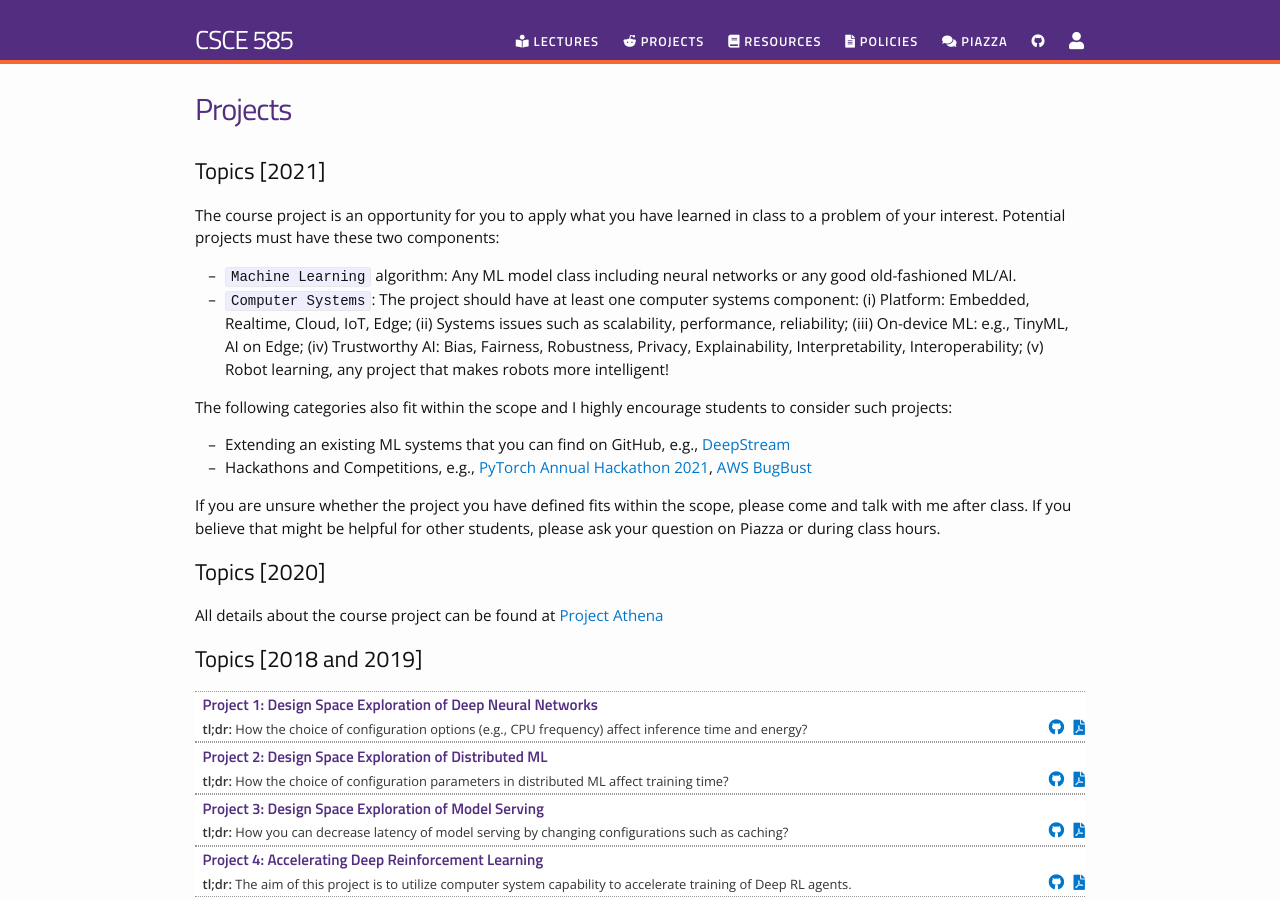
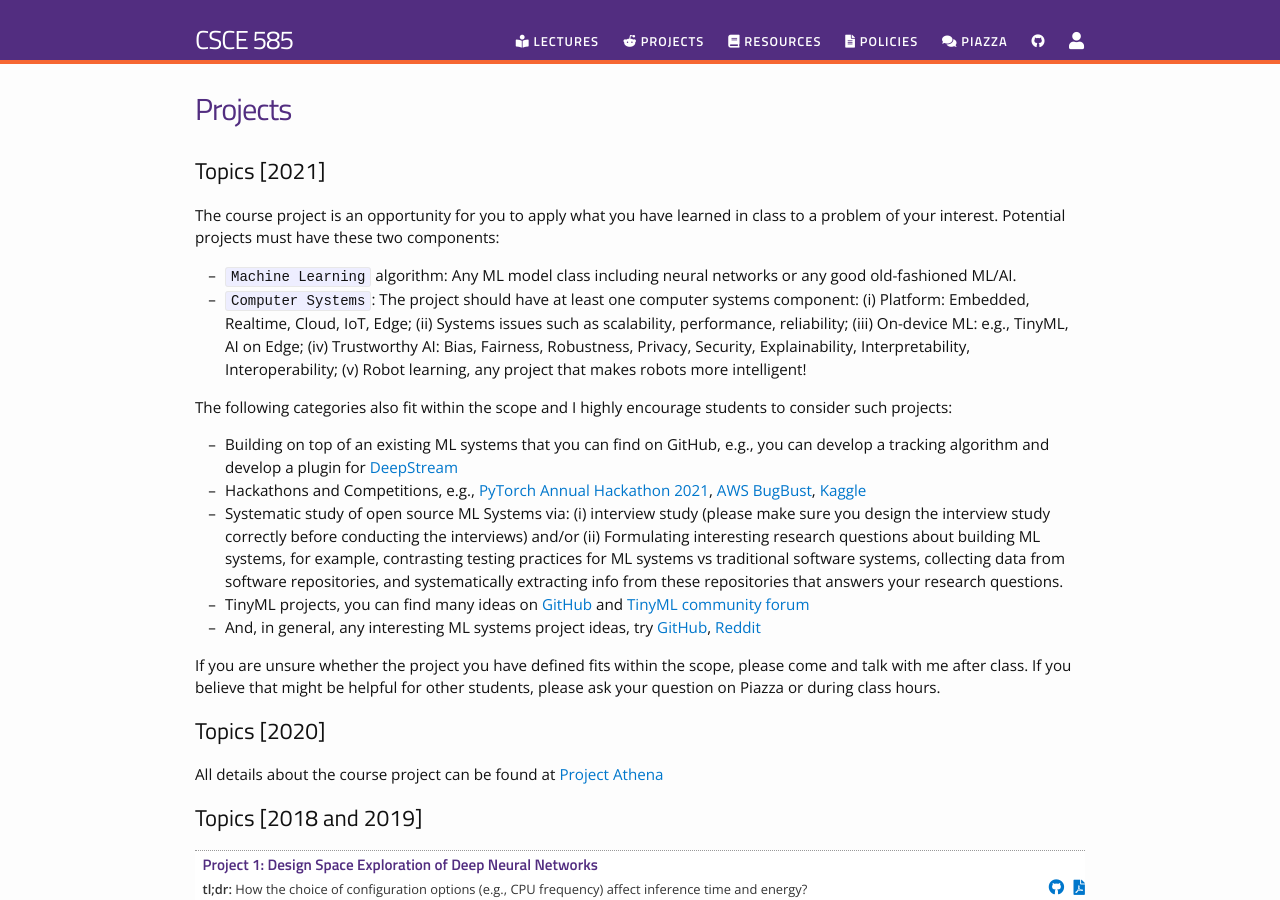
Before and after one commit to pooyanjamshidi/mls, a Jekyll site: the page built from projects.md, in a window 1280 px wide and 900 px high. Built offline with Jekyll 4.4.1, drawn with Linux system fonts in a browser that asks for light colours; nearby versions of some CDN libraries.

Commit message:
adding more project ideas

```diff
--- a/projects.md
+++ b/projects.md
@@ -8,11 +8,14 @@ permalink: /projects/
 
 The course project is an opportunity for you to apply what you have learned in class to a problem of your interest. Potential projects must have these two components:
 - `Machine Learning` algorithm: Any ML model class including neural networks or any good old-fashioned ML/AI.
-- `Computer Systems`: The project should have at least one computer systems component: (i) Platform: Embedded, Realtime, Cloud, IoT, Edge; (ii) Systems issues such as scalability, performance, reliability; (iii) On-device ML: e.g., TinyML, AI on Edge; (iv) Trustworthy AI: Bias, Fairness, Robustness, Privacy, Explainability, Interpretability, Interoperability; (v) Robot learning, any project that makes robots more intelligent!
+- `Computer Systems`: The project should have at least one computer systems component: (i) Platform: Embedded, Realtime, Cloud, IoT, Edge; (ii) Systems issues such as scalability, performance, reliability; (iii) On-device ML: e.g., TinyML, AI on Edge; (iv) Trustworthy AI: Bias, Fairness, Robustness, Privacy, Security, Explainability, Interpretability, Interoperability; (v) Robot learning, any project that makes robots more intelligent!
 
 The following categories also fit within the scope and I highly encourage students to consider such projects:
-* Extending an existing ML systems that you can find on GitHub, e.g., [DeepStream](https://developer.nvidia.com/deepstream-sdk)
-* Hackathons and Competitions, e.g., [PyTorch Annual Hackathon 2021](https://pytorch2021.devpost.com/), [AWS BugBust](https://aws.amazon.com/bugbust/)
+* Building on top of an existing ML systems that you can find on GitHub, e.g., you can develop a tracking algorithm and develop a plugin for [DeepStream](https://developer.nvidia.com/deepstream-sdk)
+* Hackathons and Competitions, e.g., [PyTorch Annual Hackathon 2021](https://pytorch2021.devpost.com/), [AWS BugBust](https://aws.amazon.com/bugbust/), [Kaggle](https://www.kaggle.com/competitions)
+* Systematic study of open source ML Systems via: (i) interview study (please make sure you design the interview study correctly before conducting the interviews) and/or (ii) Formulating interesting research questions about building ML systems, for example, contrasting testing practices for ML systems vs traditional software systems, collecting data from software repositories, and systematically extracting info from these repositories that answers your research questions.
+* TinyML projects, you can find many ideas on [GitHub](https://github.com/gigwegbe/tinyml-papers-and-projects) and [TinyML community forum](https://discuss.tinymlx.org/c/projects/5)
+* And, in general, any interesting ML systems project ideas, try [GitHub](https://github.com/NirantK/awesome-project-ideas), [Reddit](https://www.reddit.com/r/MachineLearning/search/?q=systems&restrict_sr=1)
 
 If you are unsure whether the project you have defined fits within the scope, please come and talk with me after class. If you believe that might be helpful for other students, please ask your question on Piazza or during class hours.
 
```
